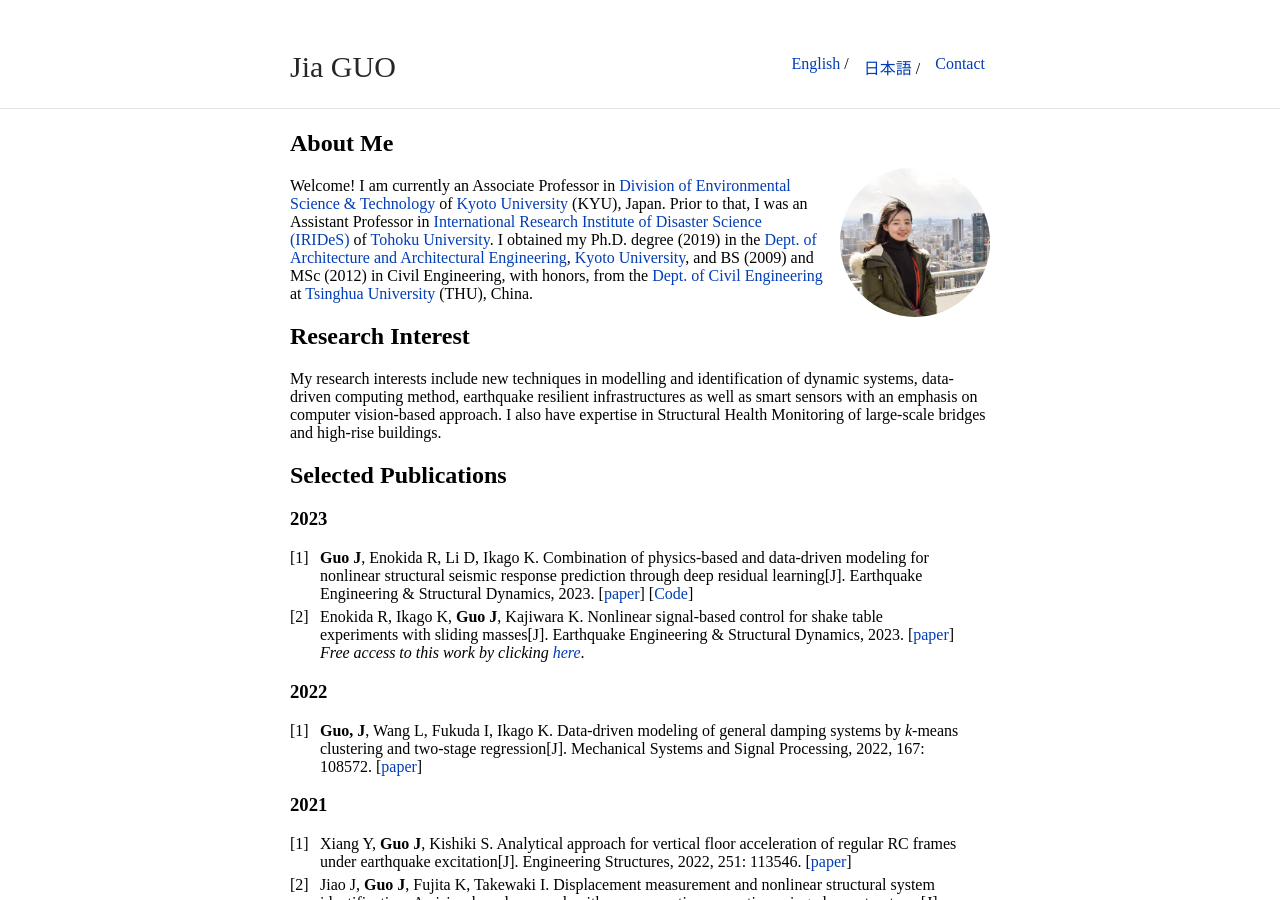
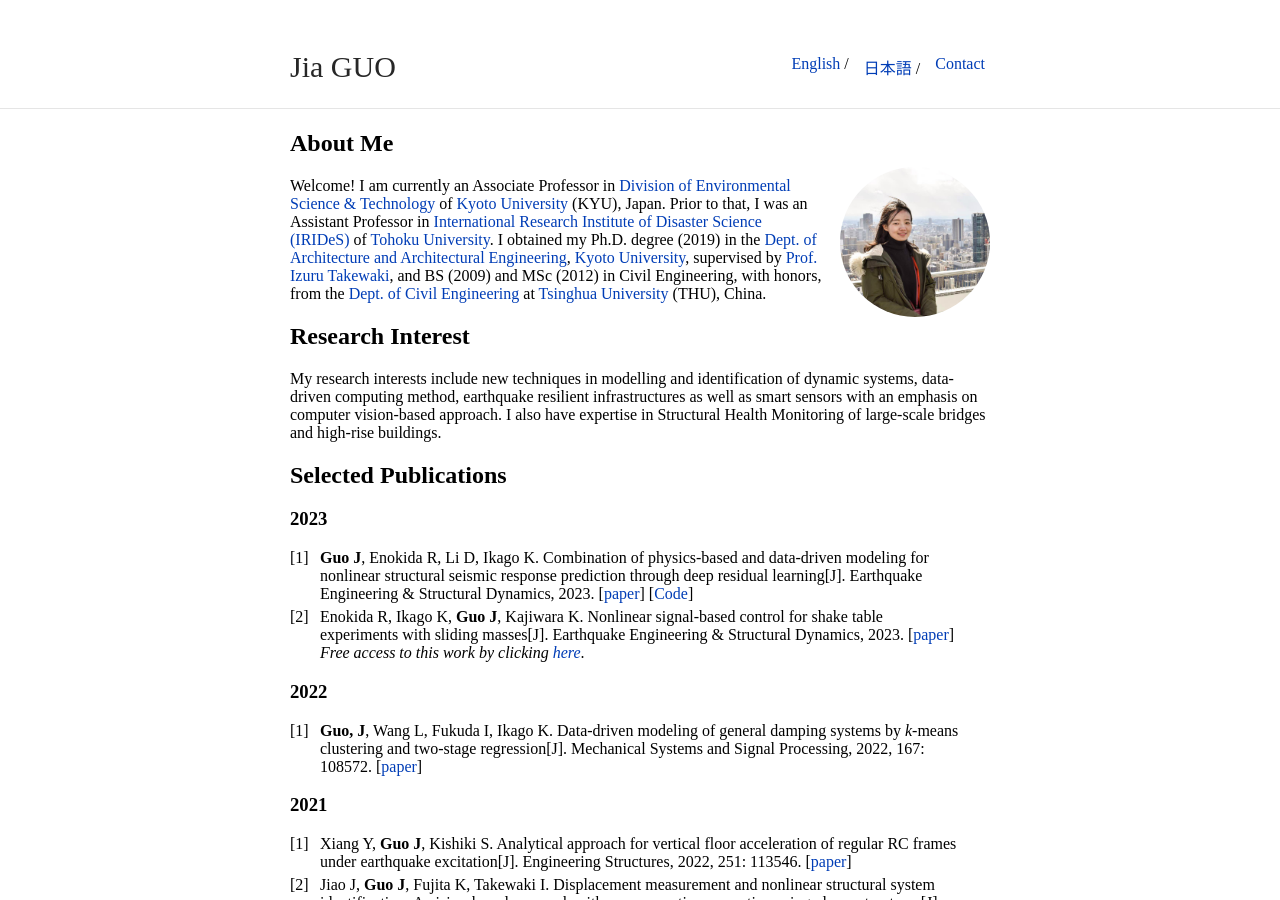
Before and after one commit to JiaGUOCV/JiaGUOCV.github.io, a Jekyll site: the page built from index.md, in a window 1280 px wide and 900 px high. Built offline with Jekyll 4.4.1, drawn with Linux system fonts in a browser that asks for light colours; our own code applies the rules of GitHub Pages for plain Markdown files.

Commit message:
Update index.md

```diff
--- a/index.md
+++ b/index.md
@@ -8,7 +8,7 @@ layout: default
 
 Welcome! I am currently an Associate Professor in [Division of Environmental Science & Technology](http://www.est.kais.kyoto-u.ac.jp/e/index.html) of [Kyoto University](https://www.kyoto-u.ac.jp/en) (KYU), Japan.
 Prior to that, I was an Assistant Professor in [International Research Institute of Disaster Science (IRIDeS)](https://irides.tohoku.ac.jp/eng/) of [Tohoku University](http://www.tohoku.ac.jp/en/).
-I obtained my Ph.D. degree (2019) in the [Dept. of Architecture and Architectural Engineering](https://www.ar.t.kyoto-u.ac.jp/en?set_language=en), [Kyoto University](https://www.kyoto-u.ac.jp/en/),
+I obtained my Ph.D. degree (2019) in the [Dept. of Architecture and Architectural Engineering](https://www.ar.t.kyoto-u.ac.jp/en?set_language=en), [Kyoto University](https://www.kyoto-u.ac.jp/en/), supervised by [Prof. Izuru Takewaki](http://takewaki-lab.archi.kyoto-u.ac.jp/takewaki_tsuji_lab/home.php?lang=ENG),
 and BS (2009) and MSc (2012) in Civil Engineering, with honors, from the [Dept. of Civil Engineering](https://www.civil.tsinghua.edu.cn/en/) at [Tsinghua University](https://www.tsinghua.edu.cn/en/index.htm) (THU), China.
 
 ## Research Interest
```
